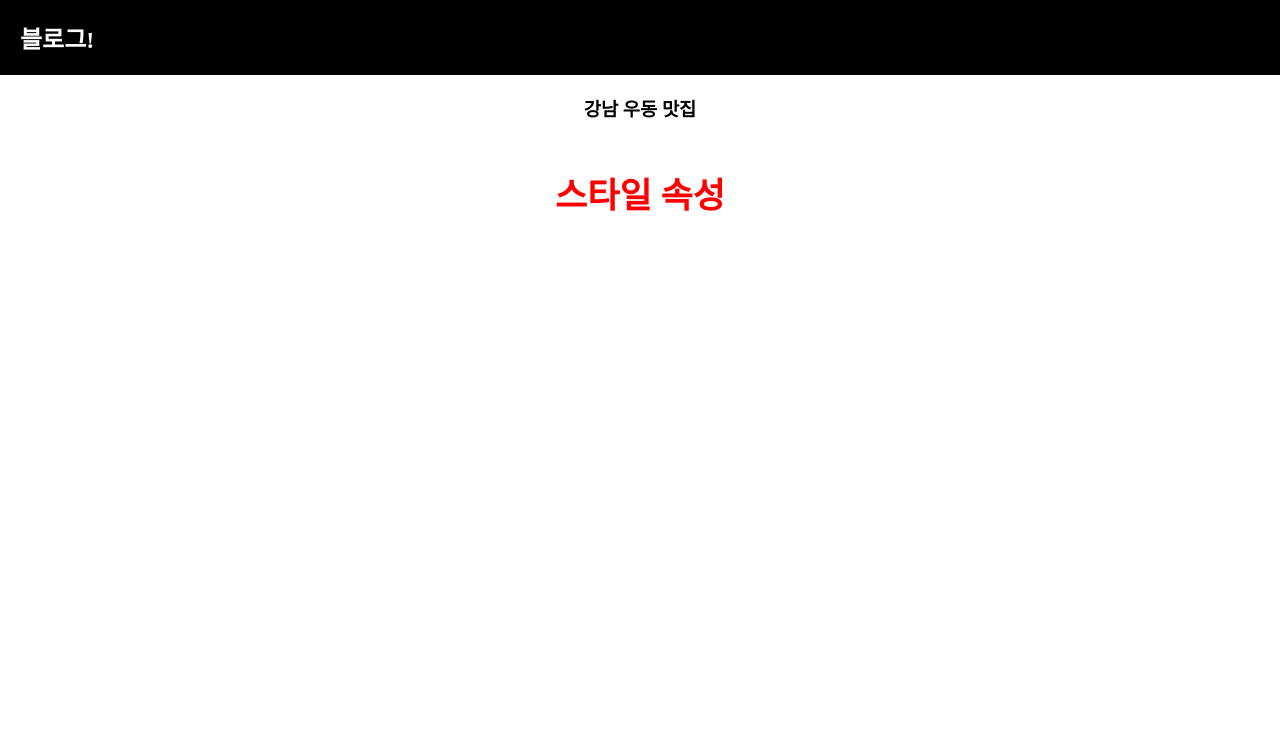
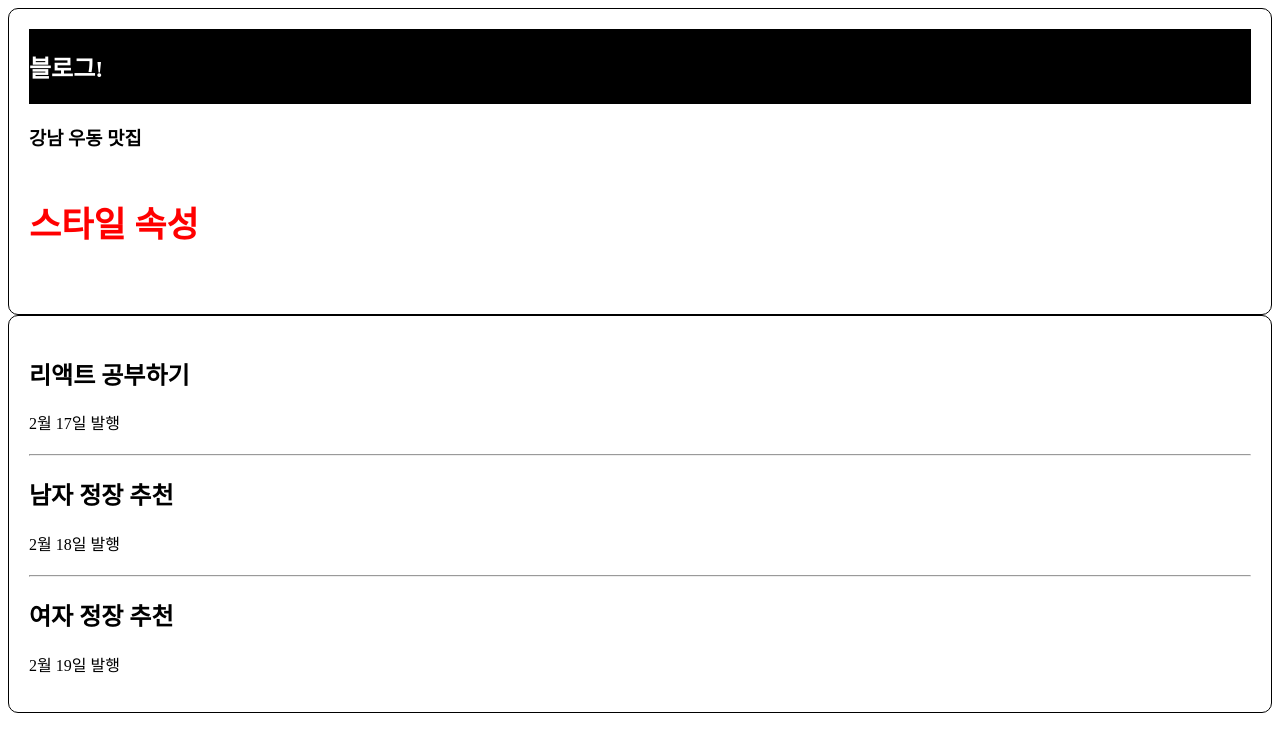
Before and after one commit to kwnam0814/Study-React-v2, a React (Vite) app in the folder my-react-app/: page / in a window 1280 px wide. Shown: the top 752 px of the page. Built offline with nearby package versions, Linux system fonts and the light colour scheme.

Commit message:
중요한 데이터는 변수말고 state에 담기

```diff
--- a/my-react-app/src/App.css
+++ b/my-react-app/src/App.css
@@ -1,11 +1,6 @@
-.App {
-    text-align: center;
-}
-
 .black-nav {
     display: flex;
     background: black;
     width: 100%;
-    color: white;
-    padding-left: 20px;
+    color: white
 }
--- a/my-react-app/src/App.jsx
+++ b/my-react-app/src/App.jsx
@@ -1,12 +1,30 @@
-import React from "react";
+import React, { useState } from "react";
 
 import "./App.css";
 
 const App = () => {
   let post = "강남 우동 맛집";
 
+  const [Title1, setTitle1] = useState("리액트 공부하기");
+  const [Title2, setTitle2] = useState("남자 정장 추천");
+  const [Title3, setTitle3] = useState("여자 정장 추천");
+  // 자주 변경될 것 같은 html 부분은 state로 만들어놓기
+  // Title 자리 : "리액트 공부하기" 같은 자료가 들어있음
+  // setTitle 자리 : state 변경을 도와주는 함수가 들어있음
+
+  // 배열 하나로 깔끔하게 관리하는 법
+  // const [titles, setTitles] = useState([
+  //   "리액트 공부하기",
+  //   "남자 정장 추천",
+  //   "여자 정장 추천",
+  // ]);
+
+  // 화면에 뿌릴 때는?
+  // <h1>{titles[0]}</h1>
+
   return (
-    <div className="App">
+    <>
+      <div className="card">
         {/* class가 아니라 className */}
         <div className="black-nav">
           <h2 id={post}>블로그!</h2>
@@ -20,6 +38,27 @@ const App = () => {
           <h4 style={{ color: "red", fontSize: "35px" }}>스타일 속성</h4>
         </div>
       </div>
+      <div className="list card">
+        <div>
+          <h2>{Title1}</h2>
+          <p>2월 17일 발행</p>
+        </div>
+
+        <hr />
+
+        <div>
+          <h2>{Title2}</h2>
+          <p>2월 18일 발행</p>
+        </div>
+
+        <hr />
+
+        <div>
+          <h2>{Title3}</h2>
+          <p>2월 19일 발행</p>
+        </div>
+      </div>
+    </>
   );
 };
 
--- a/my-react-app/src/index.css
+++ b/my-react-app/src/index.css
@@ -1,7 +1,30 @@
-body {
-  margin: 0;
+.box {
+    border: 1px solid black;
+    padding: 20px;
 }
 
-div {
-  box-sizing: border-box;
+hr {
+    margin: 20px 0;
 }
+
+.card{
+    border: 1px solid black;
+    padding: 20px;
+    border-radius: 10px;
+}
+
+.done {
+  text-decoration: line-through;
+  color: gray;
+}
+
+.button{
+    padding: 4px 8px;
+    border: 1px solid black;
+    margin: 4px;
+    border-radius: 10px;
+}
+
+.input{
+    border: 1px solid black;
+}
```
Lines whose indentation alone changed are shown as unchanged.
